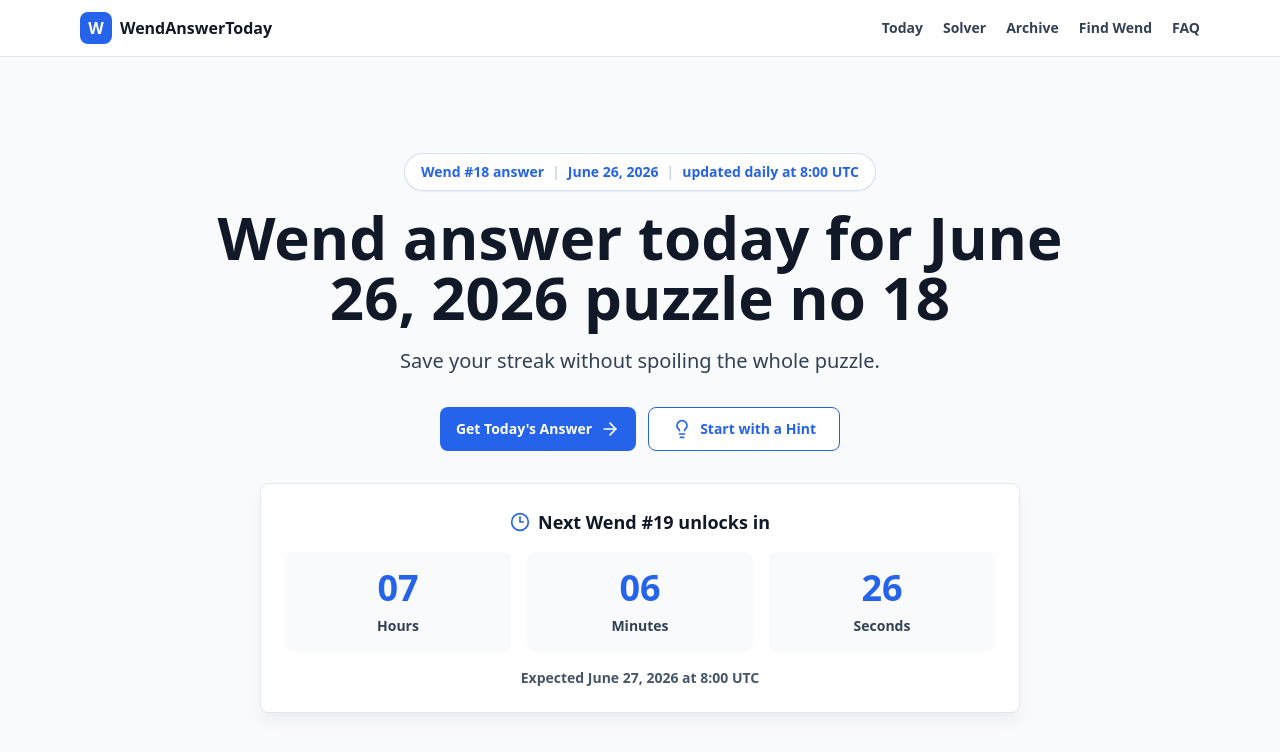
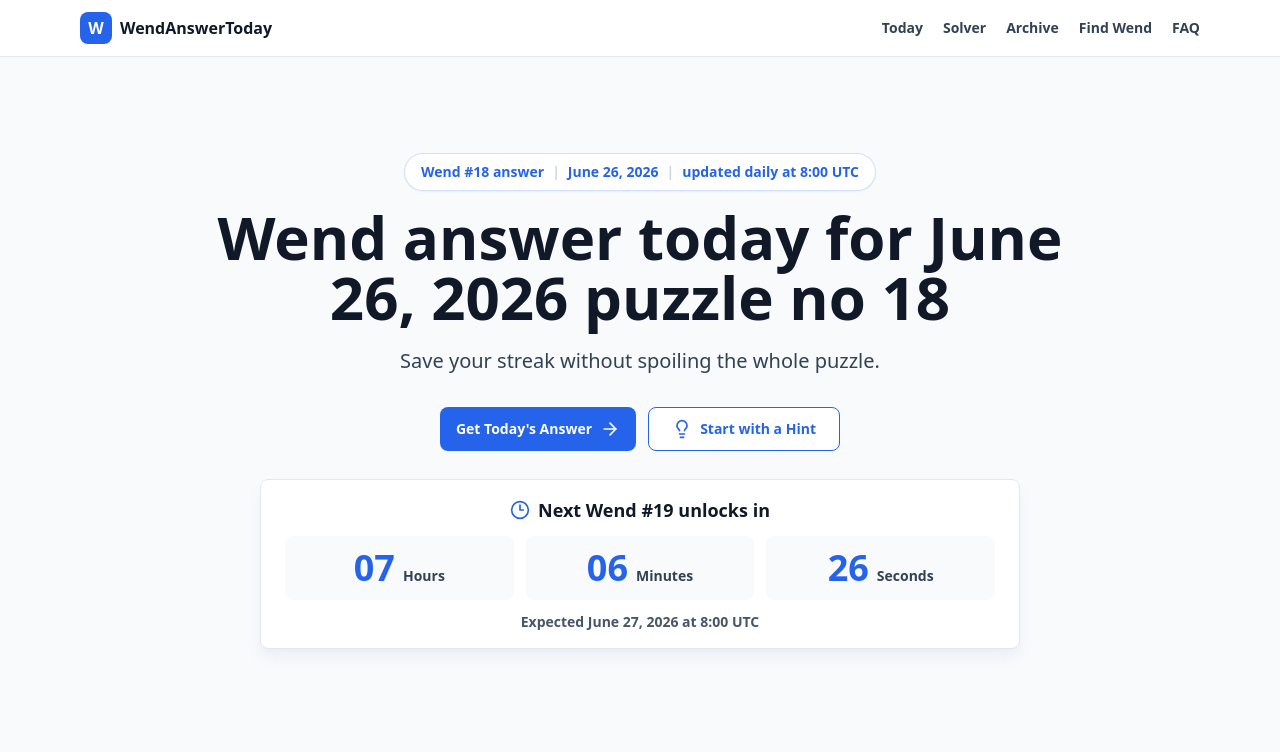
Before and after one commit to leontinasilva493-glitch/wendanswer, a Next.js app: page / in a window 1280 px wide. Shown: the top 752 px of the page. Built offline with nearby package versions, Linux system fonts and the light colour scheme; no server answers.

Commit message:
fix: compact hero countdown time blocks

```diff
--- a/src/components/NextWendCountdown.tsx
+++ b/src/components/NextWendCountdown.tsx
@@ -11,7 +11,7 @@ export function NextWendCountdown({ dateLabel, puzzleNumber, releaseAtIso }: Nex
   return (
     <aside
       aria-label={`Countdown to Wend #${puzzleNumber} on ${dateLabel} at 8:00 UTC`}
-      className="mx-auto mt-8 max-w-[760px] rounded-lg border border-line bg-white p-5 text-center shadow-lg shadow-slate-200/60 sm:p-6"
+      className="mx-auto mt-7 max-w-[760px] rounded-lg border border-line bg-white px-5 py-4 text-center shadow-lg shadow-slate-200/60 sm:px-6"
     >
       <p className="flex items-center justify-center gap-2 text-base font-black text-ink sm:text-lg">
         <Clock3 aria-hidden className="h-5 w-5 text-brand" />
@@ -20,7 +20,7 @@ export function NextWendCountdown({ dateLabel, puzzleNumber, releaseAtIso }: Nex
 
       <NextWendCountdownTicker releaseAtIso={releaseAtIso} />
 
-      <p className="mt-4 text-sm font-semibold text-slate-600">Expected {dateLabel} at 8:00 UTC</p>
+      <p className="mt-3 text-sm font-semibold text-slate-600">Expected {dateLabel} at 8:00 UTC</p>
     </aside>
   );
 }
--- a/src/components/NextWendCountdownTicker.tsx
+++ b/src/components/NextWendCountdownTicker.tsx
@@ -45,11 +45,11 @@ export function NextWendCountdownTicker({ releaseAtIso }: NextWendCountdownTicke
   ];
 
   return (
-    <div className="mt-4 grid grid-cols-3 gap-3 sm:gap-4">
+    <div className="mt-3 grid grid-cols-3 gap-2 sm:gap-3">
       {boxes.map((box) => (
-        <div className="rounded-lg bg-slate-50 px-3 py-4 text-center" key={box.label}>
-          <div className="tabular-nums text-3xl font-black leading-none text-brand sm:text-4xl">{box.value}</div>
-          <div className="mt-2 text-xs font-extrabold text-slate-700 sm:text-sm">{box.label}</div>
+        <div className="flex items-baseline justify-center gap-2 rounded-lg bg-slate-50 px-3 py-3" key={box.label}>
+          <span className="tabular-nums text-3xl font-black leading-none text-brand sm:text-4xl">{box.value}</span>
+          <span className="text-xs font-extrabold text-slate-700 sm:text-sm">{box.label}</span>
         </div>
       ))}
     </div>
```
Also changed, not shown: 3 other files (tests, documents, lock files or other folders).
